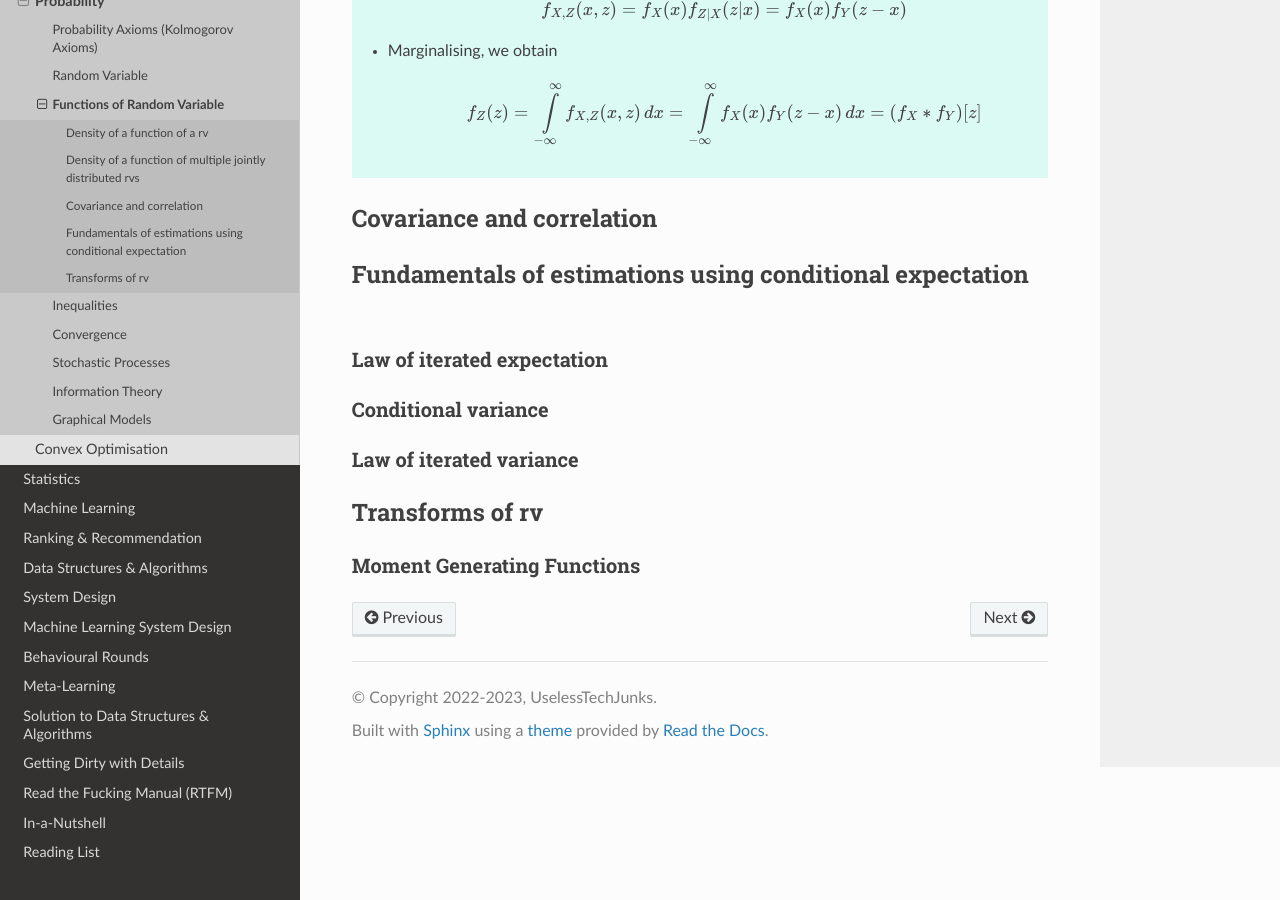
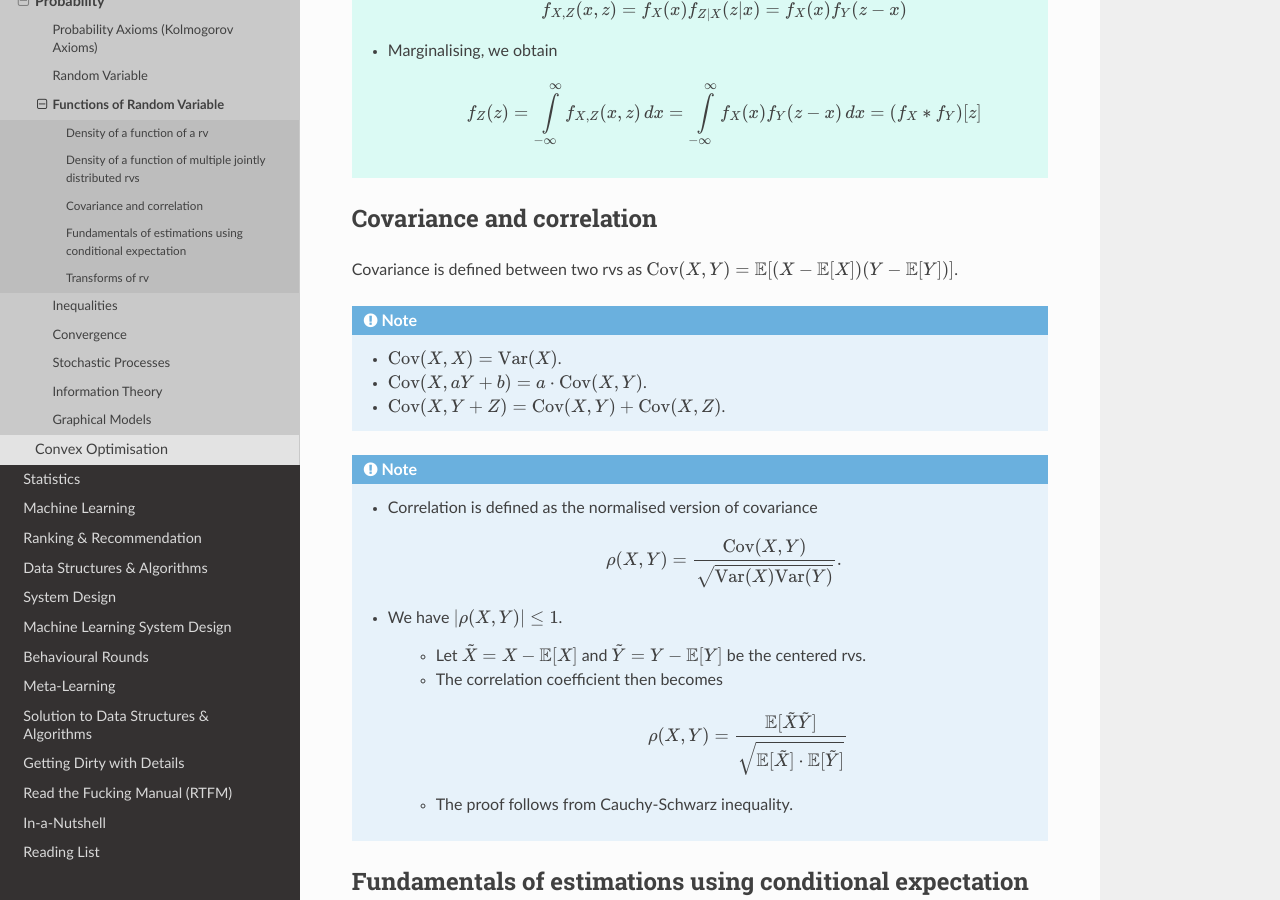
Before and after one commit to uselesstechjunks/leetcode, a Sphinx documentation site: the page built from docs/source/math/prob/func.rst, in a window 1280 px wide and 900 px high, scrolled down 2667 px. Built offline with Sphinx 7.4.7 and the Read the Docs theme 2.0.0, drawn with Linux system fonts in a browser that asks for light colours.

Commit message:
Update func.rst

```diff
--- a/docs/source/math/prob/func.rst
+++ b/docs/source/math/prob/func.rst
@@ -94,6 +94,24 @@ Continuous case
 ******************************************************************************************
 Covariance and correlation
 ******************************************************************************************
+Covariance is defined between two rvs as :math:`\mathrm{Cov}(X,Y)=\mathbb{E}[(X-\mathbb{E}[X])(Y-\mathbb{E}[Y])]`.
+
+.. note::
+	* :math:`\mathrm{Cov}(X,X)=\mathrm{Var}(X)`.
+	* :math:`\mathrm{Cov}(X,aY+b)=a\cdot\mathrm{Cov}(X,Y)`.
+	* :math:`\mathrm{Cov}(X,Y+Z)=\mathrm{Cov}(X,Y)+\mathrm{Cov}(X,Z)`.
+
+.. note::
+	* Correlation is defined as the normalised version of covariance
+
+		.. math:: \rho(X,Y)=\frac{\mathrm{Cov}(X,Y)}{\sqrt{\mathrm{Var}(X)\mathrm{Var}(Y)}}.
+	* We have :math:`|\rho(X,Y)|\leq 1`.
+
+		* Let :math:`\tilde{X}=X-\mathbb{E}[X]` and :math:`\tilde{Y}=Y-\mathbb{E}[Y]` be the centered rvs.
+		* The correlation coefficient then becomes
+
+			.. math:: \rho(X,Y)=\frac{\mathbb{E}[\tilde{X}\tilde{Y}]}{\sqrt{\mathbb{E}[\tilde{X}]\cdot \mathbb{E}[\tilde{Y}]}}
+		* The proof follows from Cauchy-Schwarz inequality.
 
 ******************************************************************************************
 Fundamentals of estimations using conditional expectation
```
